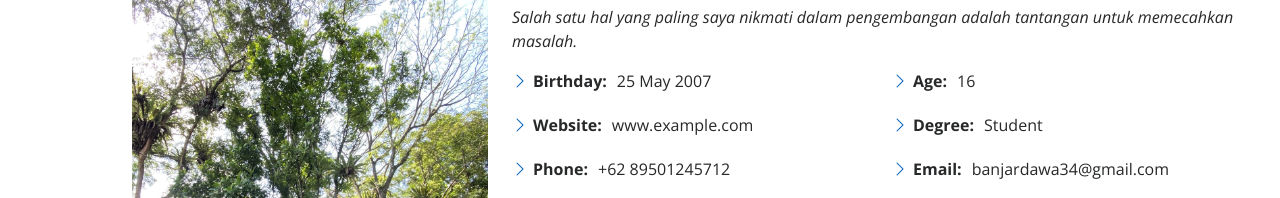
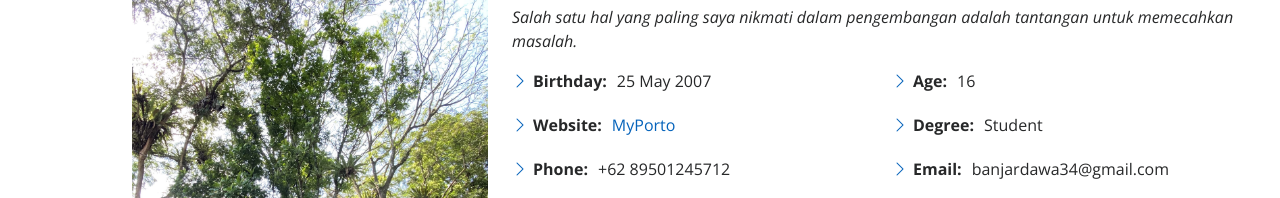
Before and after one commit to Rafipranata/MyPorto, a plain HTML site: page index.html in a window 1280 px wide. Shown: the part 1051-1249 px from the top of the page. Drawn offline with nearby package versions, Linux system fonts and the light colour scheme.

Commit message:
fix about

```diff
--- a/index.html
+++ b/index.html
@@ -87,7 +87,7 @@
               <div class="col-lg-6">
                 <ul>
                   <li><i class="bi bi-chevron-right"></i> <strong>Birthday:</strong> <span>25 May 2007</span></li>
-                  <li><i class="bi bi-chevron-right"></i> <strong>Website:</strong> <span>www.example.com</span></li>
+                  <li><i class="bi bi-chevron-right"></i> <strong>Website:</strong> <span><a href="https://rafipranata.github.io/MyPorto/" target="_blank">MyPorto</a></span></li>
                   <li><i class="bi bi-chevron-right"></i> <strong>Phone:</strong> <span>+62 89501245712</span></li>
                   <li><i class="bi bi-chevron-right"></i> <strong>City:</strong> <span>Pemalang, Jawa tengah</span></li>
                 </ul>
```
